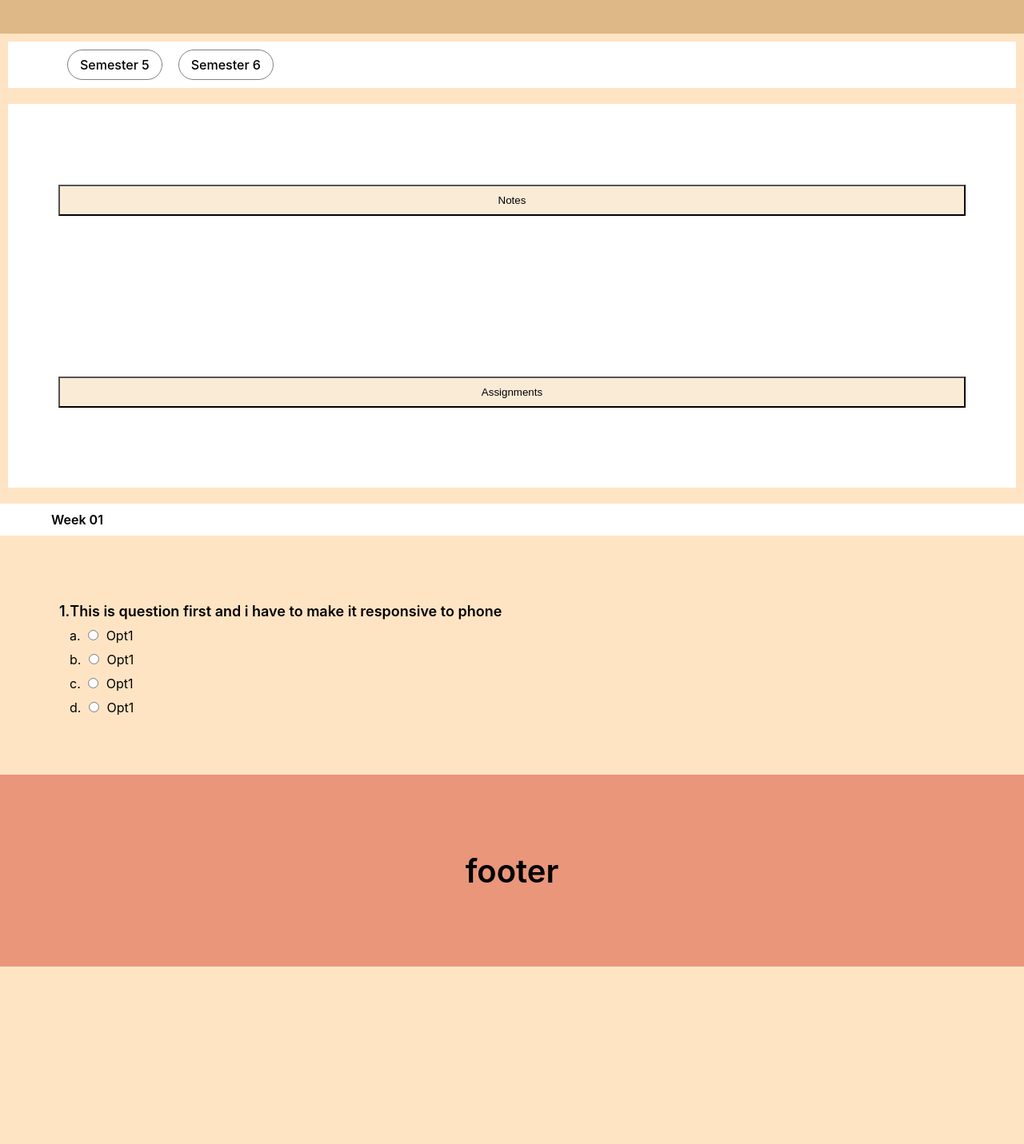
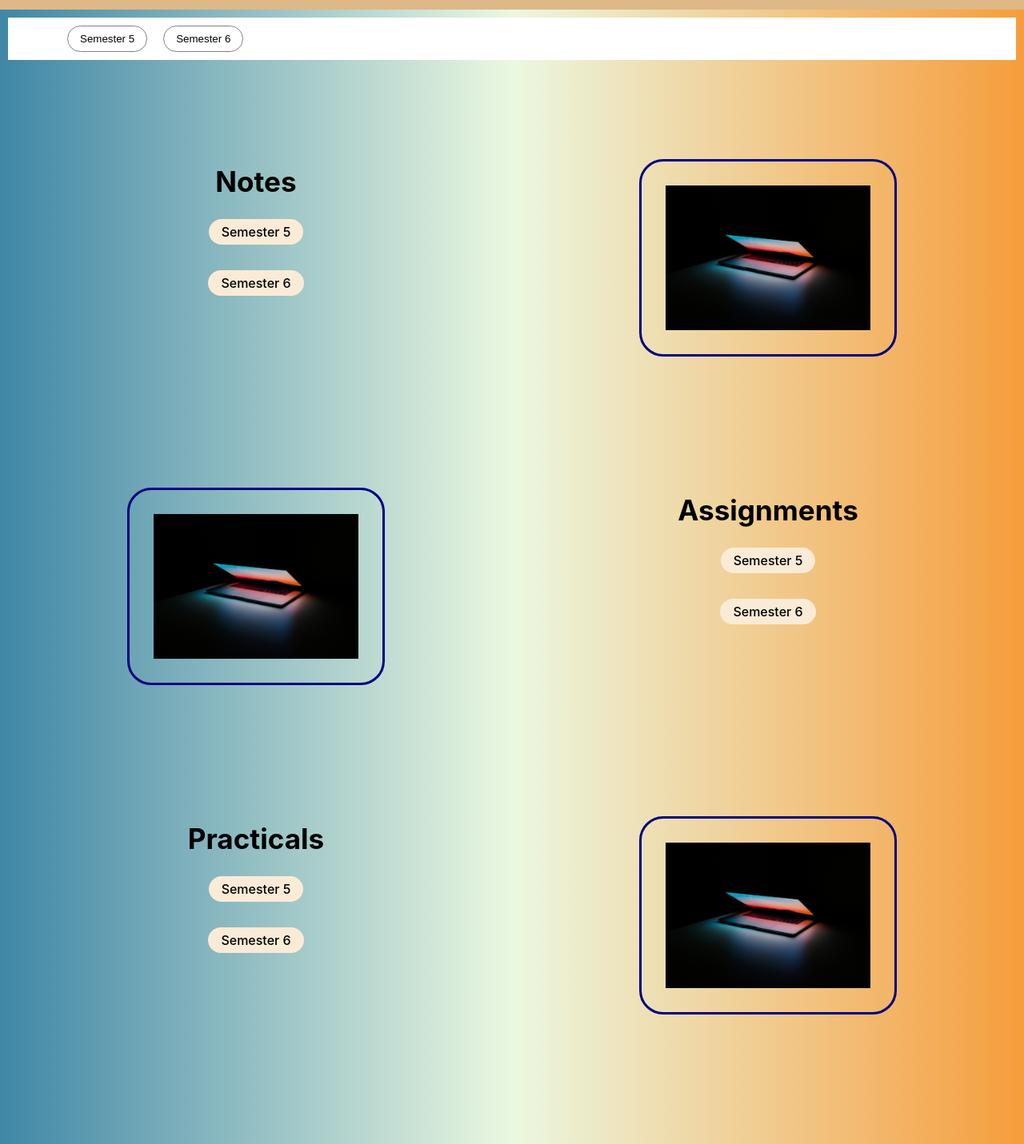
Before and after one commit to manwithbigheart/Notes, a React (Create React App) app: page / in a window 1280 px wide. Shown: the part 380-1811 px from the top of the page at 80% size. Before the commit the page ends 1589 px from the top, so only its background shows below. Built offline with nearby package versions, Linux system fonts and the light colour scheme.

Commit message:
Nptel Ass added

```diff
--- a/src/components/Dashboard.js
+++ b/src/components/Dashboard.js
@@ -1,6 +1,7 @@
 
 import React, { useState } from 'react';
 import './css/Dashboard.css';
+import './css/Notes.css';
 import Content from './Content';
 import Notes from './Notes';
 import NptelAss from './NptelAss';
@@ -10,12 +11,39 @@ import toc from '../res/toc.png';
 import se from '../res/se.png';
 import hci from '../res/hci.png';
 import bc from '../res/bc.png';
+import img from '../res/ales-nesetril-Im7lZjxeLhg-unsplash (2).jpg'
 import AddUnit from './AddUnit';
 import { selectClasses } from '@mui/material';
 
 
 
 function Dashboard() {
+
+  const [selectedBtn, setSelectedBtn] = useState(null);
+
+  const [notes, setNotes] = useState(false);
+  const [dashboard, setDashboard] = useState(true);
+
+
+  const btnClicked = (category) => {
+    setSelectedBtn(category);
+  };
+
+
+
+  const notesBtn = () => {
+    setNotes(true);
+    setDashboard(false); // Hide the other component
+    // btnClicked('button1');
+    setSelectedBtn('button1');
+  };
+
+  const dashboardBtn = () => {
+    setNotes(true);
+    setDashboard(false); // Hide the other component
+  };
+
+
 
   const [data, setData] = useState({
     Notes: {
@@ -93,25 +121,110 @@ function Dashboard() {
     }
   });
 
+  const [data1, setData1] = useState({
+    Dashboard: {
+      Subjects: {
+        "Notes": {
+          Units: {
+            "Semester 5": '#',
+            "Semester 6": '#'
+          },
+          Image: img
+        },
+        "Assignments": {
+          Units: {
+            "Semester 5": '#',
+            "Semester 6": '#'
+          },
+          Image: img
+        },
+        "Practicals": {
+          Units: {
+            "Semester 5": '#',
+            "Semester 6": '#'
+          },
+          Image: img
+        },
+        "NPTEL": {
+          Units: {
+            "Semester 5": '#',
+            "Semester 6": '#'
+          },
+          Image: img
+        }
+      }
+    }
+  })
+
 
 
   return (
     <React.Fragment>
 
-      {/* <AddUnit setData={setData}/> */}
+      <div className='ChangeSem active'>
+        <button className={`changeSem-btn  ${selectedBtn === 'button1' ? 'selected' : ''}`}
+        onClick={notesBtn}>Semester 5</button>
+        <button className={`changeSem-btn  ${selectedBtn === 'button2' ? 'selected' : ''}`}
+        onClick={() => btnClicked('button2')}>Semester 6</button>
 
-      <div className='ChangeSem active'>
-        <a href='#'>Semester 5</a>
-        <a href='#'>Semester 6</a>
       </div>
 
-      <Notes data = {data}/>
+
+      {notes && <Notes data = {data}/>}
+
+      {dashboard && <>
+        {Object.keys(data1).map((topic) => (
+        <>
+          {data1[topic]?.Subjects && Object.keys(data1[topic]['Subjects']).map((subject, index) => (
+            <>
+              <div className={index % 2 === 0 ? 'container1' : 'container1 hidden'} key={subject}>
+                <div className='content'>
+                  <div className='title'>
+                    <h3>{subject}</h3>
+                  </div>
+                  <div className='links-container'>
+                    <div className='links'>
+                      {Object.keys(data1[topic]['Subjects'][subject]['Units']).map((unit, index) => (
+                        <a target='_blank' key={index} href={data1[topic]['Subjects'][subject]['Units'][unit]}>
+                          {unit}
+                        </a>
+                      ))}
+                    </div>
+                  </div>
+                </div>
+                <div className='image'>
+                  <img src={data1[topic]['Subjects'][subject]['Image']} alt={`Image for ${subject}`} />
+                </div>
+              </div>
+              <div className={index % 2 === 0 ? 'container1 hidden' : 'container1'} key={subject}>
+                <div className='image'>
+                  <img src={data1[topic]['Subjects'][subject]['Image']} alt={`Image for ${subject}`} />
+                </div>
+                <div className='content'>
+                  <div className='title'>
+                    <h3>{subject}</h3>
+                  </div>
+                  <div className='links-container'>
+                    <div className='links'>
+                      {Object.keys(data1[topic]['Subjects'][subject]['Units']).map((unit, index) => (
+                        <a target='_blank' key={index} href={data1[topic]['Subjects'][subject]['Units'][unit]}>
+                          {unit}
+                        </a>
+                      ))}
+                    </div>
+                  </div>
+                </div>
+              </div>
+            </>
+          ))}
+        </>
+      ))}
+    </>}
+
+
 
       <NptelAss />
-      {/* <Notes data = {data} subjects_5 = {subjects_5}/> */}
 
-      {/* <Content title1={title1} title2={title2} list1={obj1} list2={list2}/>
-      <Content title1={title1} title2={title2} list1={obj1} list2={list2}/> */}
     </React.Fragment>
   )
 }
--- a/src/components/Notes.js
+++ b/src/components/Notes.js
@@ -3,27 +3,12 @@ import './css/Notes.css';
 import { useState } from 'react';
 import img1 from '../res/logo.png';
 
-// const title1 = "Notes";
-// const title2 = "Assignment";
-// const list1 = ['Semester 5',"Semester 6"]
-// const list2 = ['Semester 5','Semester 6']
-
-// const obj1 = list1.map((item,i)=>(
-//     {
-//         id : i,
-//         title : item
-//     }
-//   ))
 
 function Notes(props) {
 
   const data = props.data;
-  // var isFirst = true;
 
-  // const { data } = useData();
 
-  const [isOpen1, setIsOpen1] = useState(false);
-  const [isFirst, setFirst] = useState(false);
   const [isOpenTopics, setIsOpenTopics] = useState({});
 
 
@@ -33,6 +18,7 @@ function Notes(props) {
       [topic]: !prevState[topic]
     }));
   };
+
 
   // addUnit('Notes', 'Subject 1', 'Unit 1');
   // addUnit('Notes', 'Subject 1', 'Unit 2');
@@ -47,7 +33,7 @@ function Notes(props) {
         {/* Render the topic toggle dropdowns */}
         {Object.keys(data).map((topic) => (
         <div className='dropdown' key={topic}>
-          <button onClick={() => toggleTopicDropdown(topic)}>{topic}</button>
+          <button className={props.dropdown_btn} onClick={() => toggleTopicDropdown(topic)}>{topic}</button>
           {isOpenTopics[topic] && (
             <>
               {Object.keys(data[topic]['Subjects']).map((subject, index) => (
--- a/src/components/NptelAss.js
+++ b/src/components/NptelAss.js
@@ -1,26 +1,49 @@
-import React from 'react';
+import {React, useState} from 'react';
 import './css/NptelAss.css';
 
 function NptelAss() {
+
+    // const [questions, setQuestions] = useState({
+    //     question:{
+    //         id:1,
+    //         title: "first question",
+    //         opts:['first','second','third','fourth']
+    //     }
+    // })
+
+    const questions = {
+        question:{
+            id:1,
+            title: "first question",
+            opts:['first','second','third','fourth']
+        }
+    }
+
+
+
+
   return (
     <>
         <div className='NptelAss'>
             <div className='week-title'>Week 01</div>
-            <div className='question'>
-                <div className='question-title'>
-                    <p id='qno'>1. </p>
-                    <p id='qtitle'> This is question first and i have to make it responsive to phone</p>
+            {Object.values(questions).map((q)=> (
+                <div className='question' key = {q.id}>
+                    <div className='question-title'>
+                        <p id='qno'>{q.id} . </p>
+                        <p id='qtitle'>{q.title}</p>
+                    </div>
+                    <div className='opts'>
+                        <ol type={null}>
+                        {q.opts.map((opt, index) => (
+                                <li key={index}>
+                                    <input type='radio' name={`opt_${q.id}`} />
+                                    {opt}
+                                </li>
+                            ))}
+                        </ol>
+                    </div>
                 </div>
-                <div className='opts'>
-                    <ol type='a'>
-                         <li> <input type='radio' name='opt'/> Opt1</li>
-                         <li> <input type='radio' name='opt'/> Opt1</li>
-                         <li> <input type='radio' name='opt'/> Opt1</li>
-                         <li> <input type='radio' name='opt'/> Opt1</li>
-                    </ol>
-                </div>
-
-            </div>
+            ))}
         </div>
 
     </>
--- a/src/components/css/Dashboard.css
+++ b/src/components/css/Dashboard.css
@@ -1,6 +1,8 @@
 
 body{
-    background-color: bisque;
+    /* background-color: bisque; */
+    background: linear-gradient(#e66465, #9198e5);
+    background: linear-gradient(0.25turn, #3f87a6, #ebf8e1, #f69d3c);
 }
 
 .ChangeSem{
@@ -11,16 +13,26 @@ body{
     padding: 0 5%;
 }
 
-.ChangeSem a{
+.ChangeSem button{
     margin: 10px;
     padding:  8px 15px;
     border: 1px solid gray;
     border-radius: 20px;
+    outline: none;
 }
 
-
+.changeSem-btn.selected{
+    background-color: #007bff;
+    color: #fff;
+    outline: none;
+}
 
 .ChangeSem:first-child, .ChangeSem a:active {
     color: white;
     background-color: rgb(196, 201, 204);
 }
+
+button:hover{
+    background-color: skyblue;
+    cursor: pointer;
+}
--- a/src/components/css/Header.css
+++ b/src/components/css/Header.css
@@ -1,6 +1,7 @@
 
 *{
     background-color: transparent;
+
 }
 
 
--- a/src/components/css/NptelAss.css
+++ b/src/components/css/NptelAss.css
@@ -32,27 +32,28 @@
     margin-right: 4px;
 }
 */
+
 .opts{
   margin-left: 2%;
   display: flex;
   flex-direction: column;
 }
 
-ol {
+.opts ol {
   list-style-type: none;
   counter-reset: radio-counter;
 }
 
-  li {
+.opts  li {
   counter-increment: radio-counter;
   margin-bottom: 10px;
 }
 
-  li::before {
+.opts li::before {
   content: counter(radio-counter, lower-alpha) ". ";
   margin-right: 5px;
 }
 
-  input[type="radio"] {
+.opts input[type="radio"] {
   margin-right: 5px;
 }
```
Lines whose indentation alone changed are shown as unchanged.
